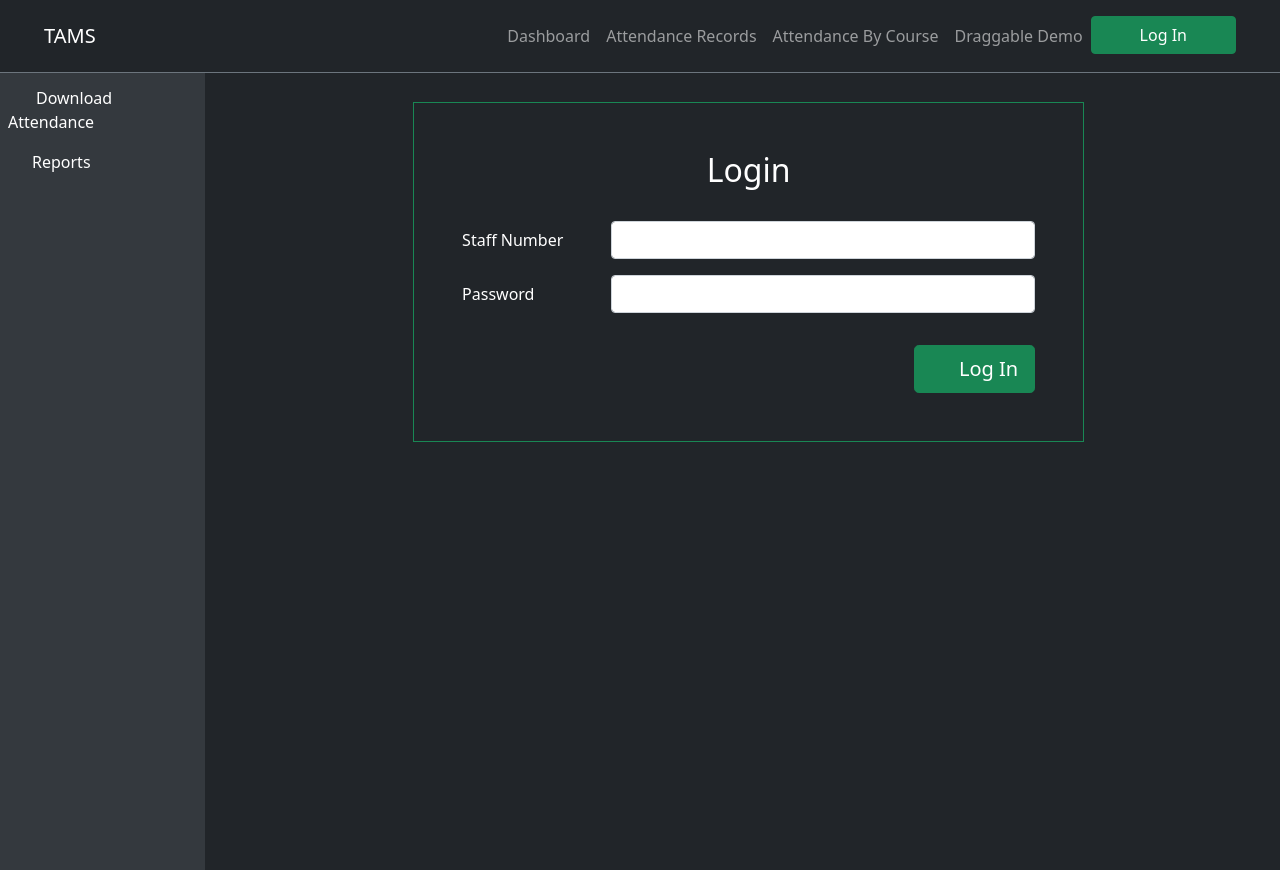
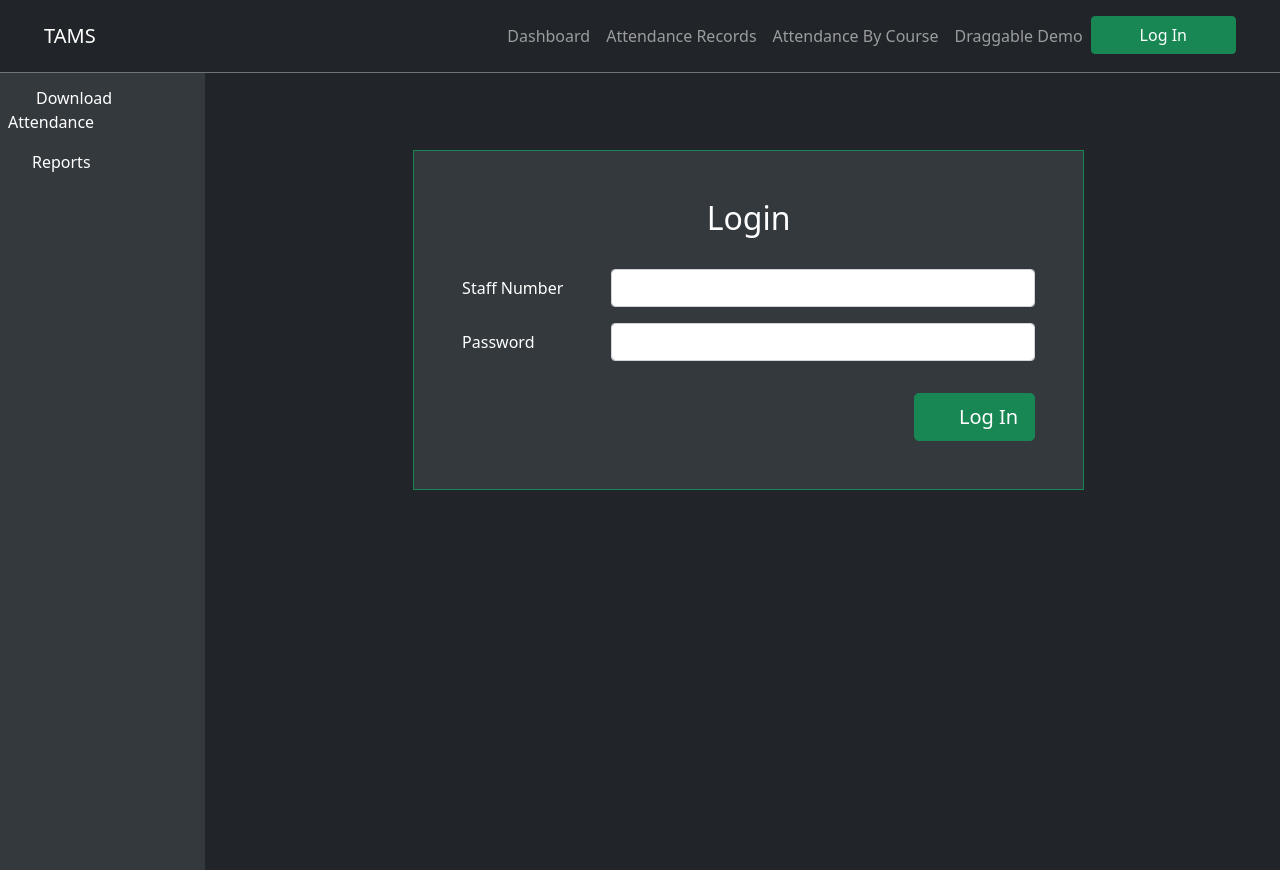
Before and after one commit to TAMS-TETFUND/tams_server, a Vue app in the folder frontend/: page /login in a window 1280 px wide. Built offline with nearby package versions, Linux system fonts and the light colour scheme; some icons are missing.

Commit message:
started working on the sidebar menu for the user dashboard

```diff
--- a/frontend/src/App.vue
+++ b/frontend/src/App.vue
@@ -41,7 +41,7 @@
         </div>
      </nav>
     <div class="row flex-nowrap">
-      <div class="col col-sm-4 col-md-2 col xl-1 px-sm-1 px-0 bg-secondary bg-opacity-25 d-sm-inline">
+      <div class="col col-sm-1 col-md-3 col-xl-2 px-sm-1 px-0 bg-secondary bg-opacity-25 d-none d-sm-inline">
         <SideBar />
       </div>
       <div class="col py-3">
--- a/frontend/src/components/SideBar.vue
+++ b/frontend/src/components/SideBar.vue
@@ -3,12 +3,12 @@
         <ul class="nav nav-pill flex-column mb-sm-auto mb-0 align-items-center align-items-sm-start" id="menu">
             <li class="nav-item">
                 <router-link class="a nav-link align-middle px-0" to="/attendance">
-                    <BIconFileEarmarkArrowDownFill class="text-success mx-1"/><span class="ms-1 d-none d-sm-inline text-white">Download Attendance</span>
+                    <BIconFileEarmarkArrowDownFill class="text-success mx-1"/><span class="ms-1 d-none d-md-inline text-white">Download Attendance</span>
                 </router-link>
             </li>
             <li>
                 <a href="#reports" data-bs-toggle="collapse" class="nav-link px-0 align-middle">
-                    <BIconGraphUp class="text-success mx-1" /><span class="text-white d-none d-sm-inline">Reports</span>
+                    <BIconGraphUp class="text-success mx-1" /><span class="text-white d-none d-md-inline">Reports</span>
                 </a>
                 <ul class="collapse nav flex-column ms-1" id="reports" data-bs-parent="#menu">
                     <li class="w-100">
--- a/frontend/src/views/Login.vue
+++ b/frontend/src/views/Login.vue
@@ -1,8 +1,8 @@
 <template>
     <div class="log-in-page p-3 rounded-3">
         <div class="row">
-            <div class="col-2"></div>
-            <div class="col-8 border border-success p-5">
+            <div class="col d-none d-sm-block"></div>
+            <div class="col-xl-8 bg-secondary bg-opacity-25 border border-success p-5 mt-5">
                 <h2 class="pb-4 text-center">Login</h2>
                 <LoadingAnimation :visible="false" />
                 <ErrorDisplay :errors="errorMessage" />
@@ -26,7 +26,7 @@
 
                 </form>
             </div>
-            <div class="col-2"></div>
+            <div class="col d-none d-sm-block"></div>
         </div>
     </div>
 </template>
```
